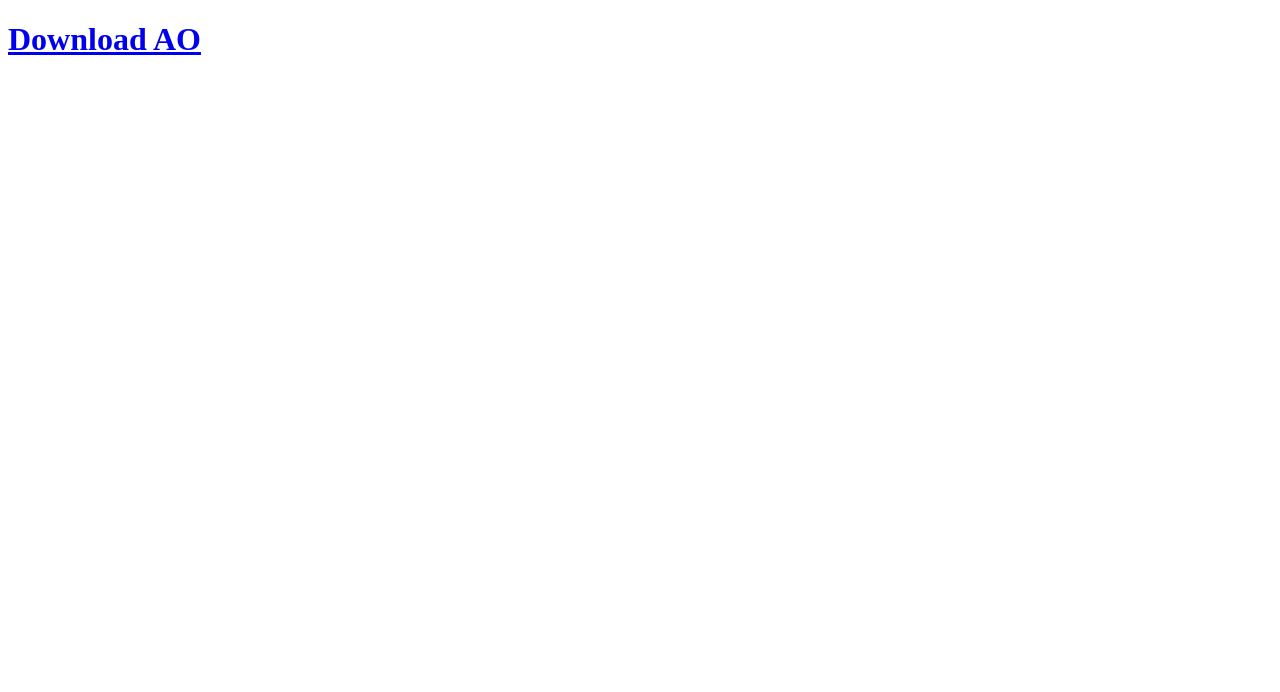
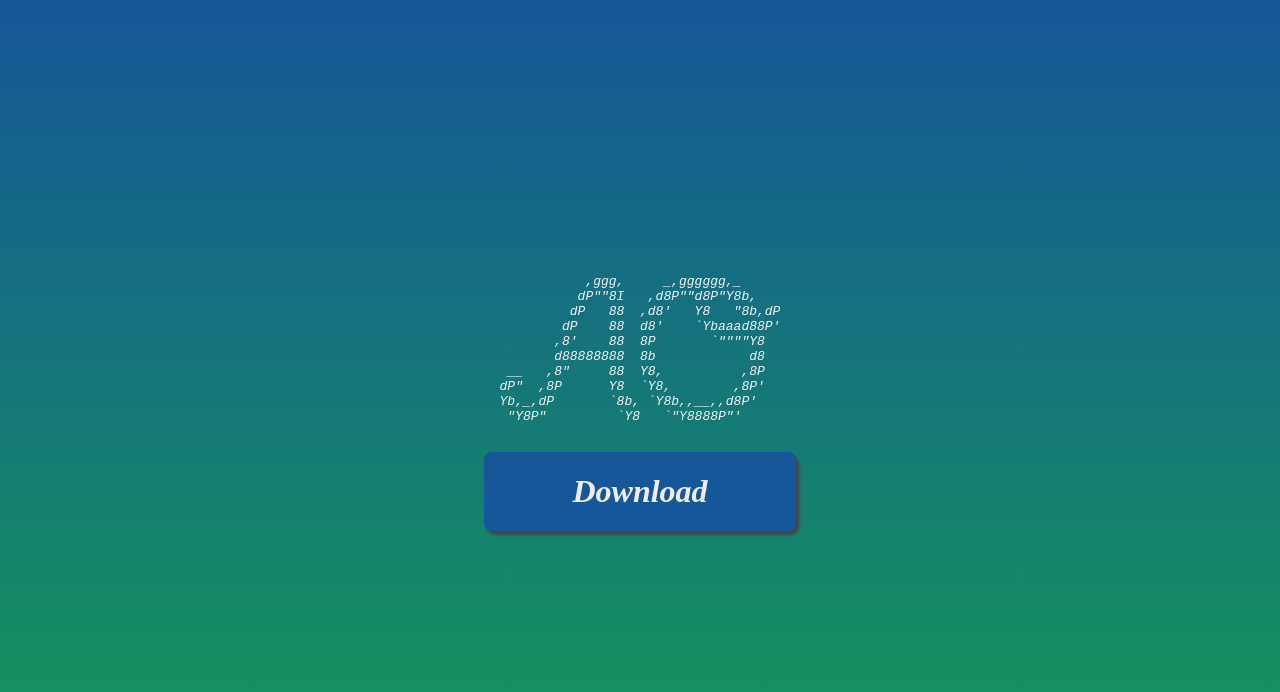
Before and after one commit to Skatteetaten/ao, a website: page website/public/index.html in a window 1280 px wide. Drawn offline with Linux system fonts and the light colour scheme; no server answers.

Commit message:
added design, api features and dev setup

```diff
--- a/website/package.json
+++ b/website/package.json
@@ -11,12 +11,15 @@
     "express"
   ],
   "scripts": {
+    "start": "nodemon test-server.js --watch public --watch api --watch test-server.js",
     "deploy": "aurora-openshift deploy"
   },
   "dependencies": {
     "express": "^4.16.2"
   },
   "devDependencies": {
-    "aurora-openshift": "0.0.12"
+    "aurora-openshift": "0.0.12",
+    "express-http-proxy": "^1.0.7",
+    "nodemon": "^1.12.1"
   }
 }
--- a/website/public/index.html
+++ b/website/public/index.html
@@ -1,12 +1,41 @@
 <!DOCTYPE html>
 <html lang="en">
+
 <head>
-    <meta charset="UTF-8">
-    <title>AO</title>
+  <meta charset="UTF-8">
+  <title>AO</title>
+  <link rel="stylesheet" type="text/css" href="main.css">
 </head>
+
 <body>
-    <a href="/assets/ao" download>
-        <h1>Download AO</h1>
-    </a>
+  <em>
+    <pre class="logo">
+           ,ggg,     _,gggggg,_
+          dP""8I   ,d8P""d8P"Y8b,
+         dP   88  ,d8'   Y8   "8b,dP
+        dP    88  d8'    `Ybaaad88P'
+       ,8'    88  8P       `""""Y8
+       d88888888  8b            d8
+ __   ,8"     88  Y8,          ,8P
+dP"  ,8P      Y8  `Y8,        ,8P'
+Yb,_,dP       `8b, `Y8b,,__,,d8P'
+ "Y8P"         `Y8   `"Y8888P"'
+  </pre>
+
+  </em>
+  <a href="/api/ao" class="btn" download>
+    <h1>
+      <em>Download</em>
+    </h1>
+  </a>
+  <em id="version"></em>
+  <script>
+    fetch('/api/version').then(function (res) {
+      res.json().then(function (value) {
+        document.getElementById('version').innerHTML = 'Version: ' + value.branch;
+      });
+    });
+  </script>
 </body>
+
 </html>
--- /dev/null
+++ b/website/public/main.css
@@ -0,0 +1,44 @@
+html {
+  height: 100%;
+}
+
+body {
+  display: flex;
+  flex-direction: column;
+  align-items: center;
+  justify-content: center;
+  width: 100%;
+  height: 100%;
+  margin: 0;
+  padding: 0;
+  background: -webkit-linear-gradient(to bottom, #155799, #159957);
+  background: linear-gradient(to bottom, #155799, #159957);
+}
+
+.logo {
+  color: #f3f3f3;
+}
+
+.btn {
+  width: 232px;
+  text-align: center;
+  color: #f0ecec;
+  background: #155799;
+  padding: 0 40px;
+  border-radius: 8px;
+  text-decoration: none;
+  box-shadow: 3px 4px 3px #454545;
+}
+
+.btn:hover {
+  background: #1064a3;
+}
+
+.btn:active {
+  background: #155799;
+}
+
+#version {
+  color: #f3f3f3;
+  margin-top: 8px;
+}
```
Also changed, not shown: website/api/index.js (+22 -2 lines), website/test-server.js (added, +16 -0 lines), 1 other file.
